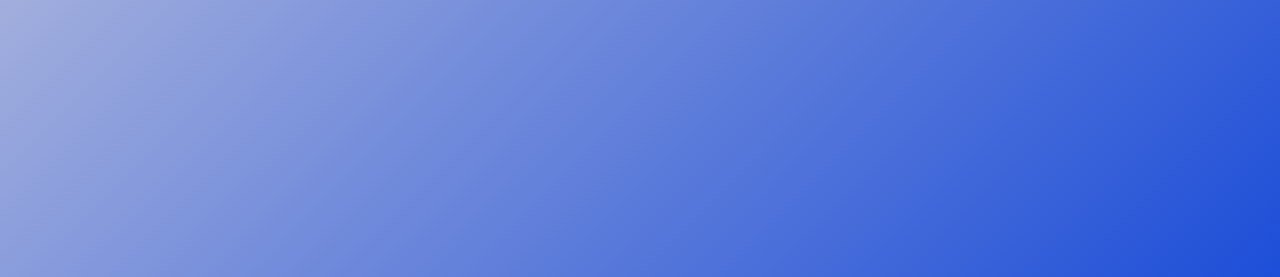
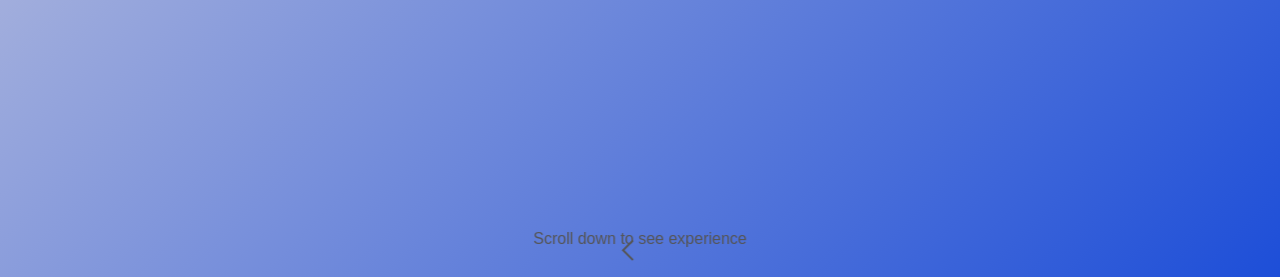
Before and after one commit to ezra-gocci/cv_original, a plain HTML site: page index.html in a window 1280 px wide. Shown: the part 523-800 px from the top of the page. Drawn offline with Linux system fonts and the light colour scheme.

Commit message:
add scroll down indicator

```diff
--- a/index.html
+++ b/index.html
@@ -33,6 +33,10 @@
                 <i class="fa-solid fa-envelope envelope-icon"></i>Contact: <a class="email-link" href="mailto:kostya.gonciarou@gmail.com">kostya.gonciarou@gmail.com</a>
             </div>
         </div>
+        <div class="scroll-indicator">
+          <span class="scroll-text">Scroll down to see experience</span>
+        <div class="arrow"></div>
+</div>
     </header>
 
     <section id="experience">
```
